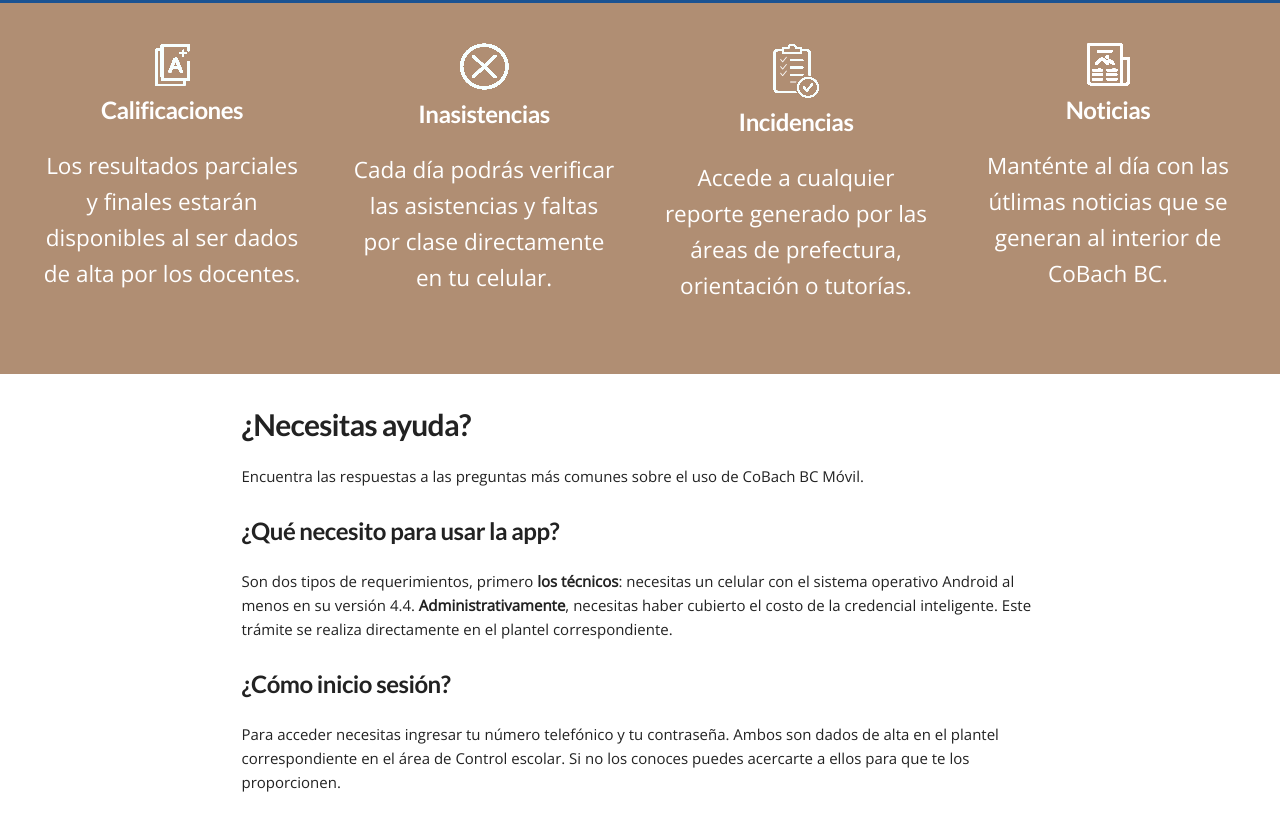
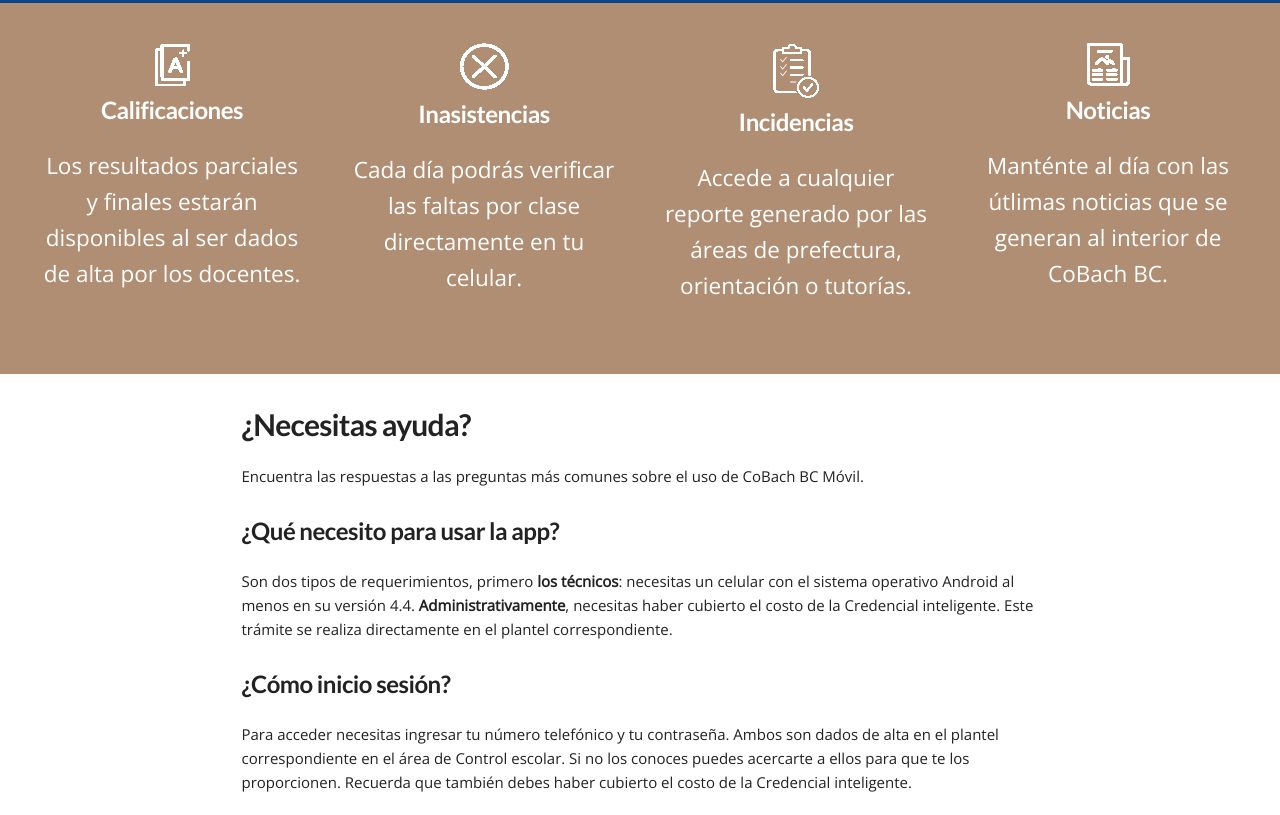
Before and after one commit to CoBachBC/WebAppMovil, a plain HTML site: page index.html in a window 1280 px wide. Shown: the part 745-1560 px from the top of the page. Drawn offline with nearby package versions, Linux system fonts and the light colour scheme.

Commit message:
minor fixes

```diff
--- a/css/webappmovil.css
+++ b/css/webappmovil.css
@@ -1,4 +1,4 @@
-#principal{background: linear-gradient(to bottom, #005ec4 1%,#ffffff 20%,#00387c 20%,#7db9e8 100%);
+#principal{background: linear-gradient(to bottom, #005ec4 1%,#ffffff 30%,#00387c 30%,#7db9e8 100%);
 max-width: 100%;
 width: 100%;}
 
--- a/feed.xml
+++ b/feed.xml
@@ -1 +1 @@
-<?xml version="1.0" encoding="utf-8"?><feed xmlns="http://www.w3.org/2005/Atom" ><generator uri="https://jekyllrb.com/" version="3.8.3">Jekyll</generator><link href="http://localhost:4000/feed.xml" rel="self" type="application/atom+xml" /><link href="http://localhost:4000/" rel="alternate" type="text/html" /><updated>2018-08-29T09:13:37-07:00</updated><id>http://localhost:4000/</id><title type="html">CoBach BC Móvil</title><subtitle>La aplicación móvil oficial para darle seguimiento a los estudiantes del Colegio de Bachilleres del Estado de Baja California. Disponible para Android en la Play Store</subtitle></feed>
+<?xml version="1.0" encoding="utf-8"?><feed xmlns="http://www.w3.org/2005/Atom" ><generator uri="https://jekyllrb.com/" version="3.8.3">Jekyll</generator><link href="http://localhost:4000/feed.xml" rel="self" type="application/atom+xml" /><link href="http://localhost:4000/" rel="alternate" type="text/html" /><updated>2018-08-29T10:05:22-07:00</updated><id>http://localhost:4000/</id><title type="html">CoBach BC Móvil</title><subtitle>La aplicación móvil oficial para darle seguimiento a los estudiantes del Colegio de Bachilleres del Estado de Baja California. Disponible para Android en la Play Store</subtitle></feed>
--- a/index.html
+++ b/index.html
@@ -62,7 +62,7 @@
         <div class="three columns">
             <img src="img/inasistencias-claro.png">
             <h5>Inasistencias</h5>
-            <p>Cada día podrás verificar las asistencias y faltas por clase directamente en tu celular.</p>
+            <p>Cada día podrás verificar las faltas por clase directamente en tu celular.</p>
         </div>
         <div class="three columns">
             <img src="img/incidencias-claro.png">
@@ -81,9 +81,9 @@
           <h4>¿Necesitas ayuda?</h4>
           <p>Encuentra las respuestas a las preguntas más comunes sobre el uso de CoBach BC Móvil.</p>
           <h5>¿Qué necesito para usar la app?</h5>
-          <p>Son dos tipos de requerimientos, primero <strong>los técnicos</strong>: necesitas un celular con el sistema operativo Android al menos en su versión 4.4. <strong>Administrativamente</strong>, necesitas haber cubierto el costo de la credencial inteligente. Este trámite se realiza directamente en el plantel correspondiente.</p>
+          <p>Son dos tipos de requerimientos, primero <strong>los técnicos</strong>: necesitas un celular con el sistema operativo Android al menos en su versión 4.4. <strong>Administrativamente</strong>, necesitas haber cubierto el costo de la Credencial inteligente. Este trámite se realiza directamente en el plantel correspondiente.</p>
           <h5>¿Cómo inicio sesión?</h5>
-          <p>Para acceder necesitas ingresar tu número telefónico y tu contraseña. Ambos son dados de alta en el plantel correspondiente en el área de Control escolar. Si no los conoces puedes acercarte a ellos para que te los proporcionen.</p>
+          <p>Para acceder necesitas ingresar tu número telefónico y tu contraseña. Ambos son dados de alta en el plantel correspondiente en el área de Control escolar. Si no los conoces puedes acercarte a ellos para que te los proporcionen. Recuerda que también debes haber cubierto el costo de la Credencial inteligente.</p>
           <h5>No recuerdo mi contraseña o necesito recuperarla ¿Cómo le hago?</h5>
           <p>La contraseña puede ser establecida, recuperada o modificada en el área de Control escolar del plantel correspondiente.</p>
           <h5>¿Cuándo puedo ver las calificaciones publicadas?</h5>
```
